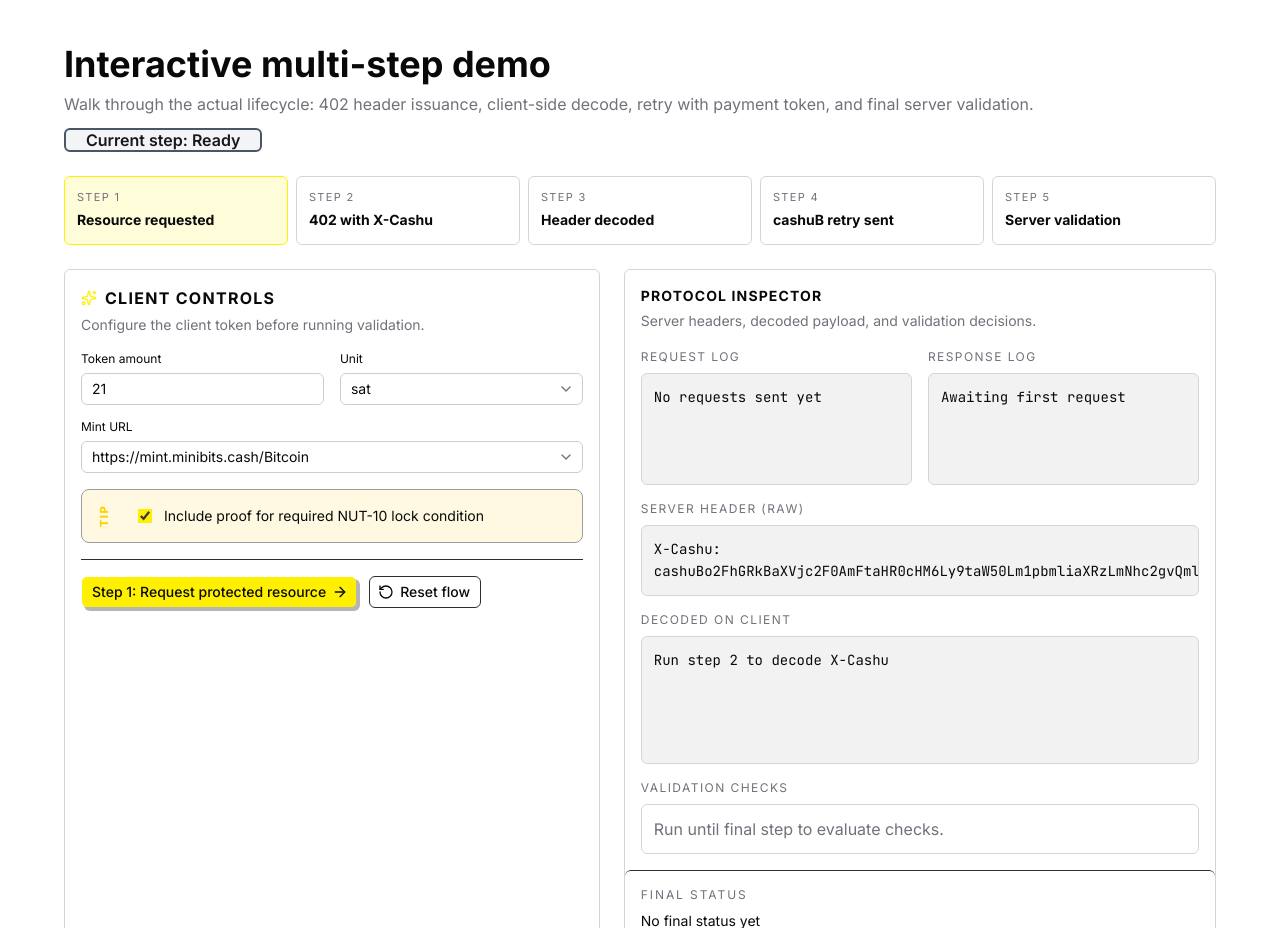
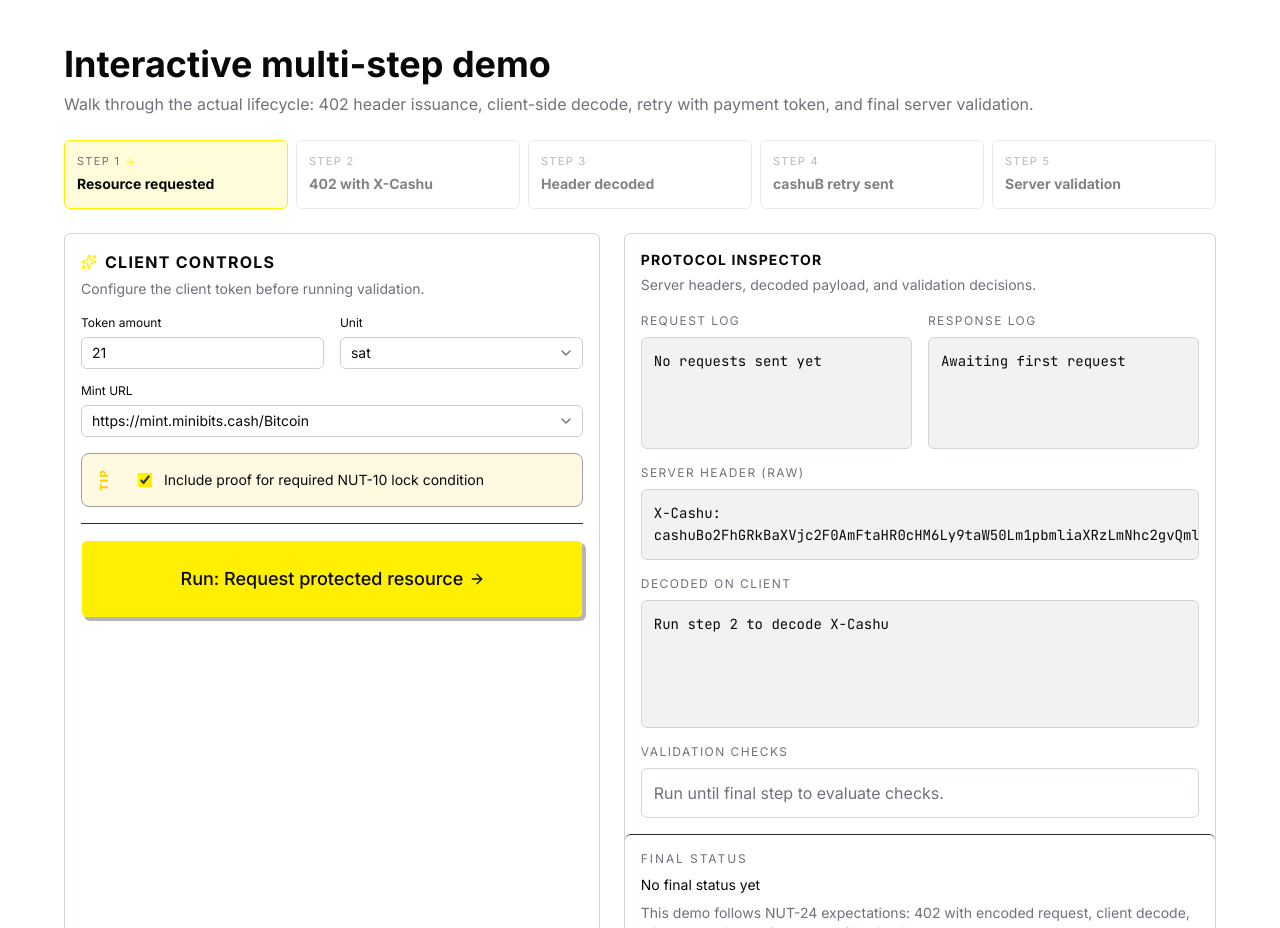
Before and after one commit to Egge21M/402fordummies, a Next.js app: page / in a window 1280 px wide. Shown: the part 2060-2988 px from the top of the page. Built offline with nearby package versions, Linux system fonts and the light colour scheme.

Commit message:
steps ui updates.

```diff
--- a/components/nut24-landing.tsx
+++ b/components/nut24-landing.tsx
@@ -141,11 +141,11 @@ export function Nut24Landing() {
     setValidation([]);
   }
 
-  function getNextStepLabel() {
-    if (demoStep === 0) return "Step 1: Request protected resource";
-    if (demoStep === 1) return "Step 2: Decode X-Cashu header";
-    if (demoStep === 2) return "Step 3: Retry with cashuB token";
-    if (demoStep === 3) return "Step 4: Run server validation";
+  function getCurrentStepLabel() {
+    if (demoStep === 0) return "Run: Request protected resource";
+    if (demoStep === 1) return "Run: Decode X-Cashu header";
+    if (demoStep === 2) return "Run: Retry with cashuB token";
+    if (demoStep === 3) return "Run: Validate payment";
     return "Flow complete";
   }
 
@@ -398,9 +398,6 @@ export function Nut24Landing() {
                 payment token, and final server validation.
               </p>
             </div>
-            <Badge variant="secondary" className="border-2 border-gray-600 bg-gray-100 px-5 py-2.5 text-base font-semibold">
-              Current step: {activeStepLabel}
-            </Badge>
           </div>
 
           {/* Demo phase indicators */}
@@ -408,17 +405,23 @@ export function Nut24Landing() {
             {demoPhases.map((phase, index) => {
               const complete = index < demoStep;
               const active = index === demoStep;
+              const pending = index > demoStep;
               return (
                 <div
                   key={phase}
                   className={cn(
-                    "rounded-md border border-gray-300 p-3",
+                    "relative rounded-md border border-gray-300 p-3 transition-opacity",
                     revealMotion,
-                    complete && "border-emerald-600 bg-emerald-500/10",
-                    active && "border-primary bg-primary/15"
+                    complete && "border-gray-400 bg-gray-100/50",
+                    active && "border-primary bg-primary/15",
+                    pending && "opacity-50"
                   )}
                 >
-                  <p className="text-[11px] uppercase tracking-[0.12em] text-muted-foreground">Step {index + 1}</p>
+                  <p className="text-[11px] uppercase tracking-[0.12em] text-muted-foreground">
+                    Step {index + 1}
+                    {complete && <CheckCircle2 className="ml-1 inline-block size-3 text-gray-500" />}
+                    {active && <ArrowRight className="ml-1 inline-block size-3 text-primary" />}
+                  </p>
                   <p className="mt-1 text-sm font-bold leading-relaxed">{phase}</p>
                 </div>
               );
@@ -492,19 +495,23 @@ export function Nut24Landing() {
 
                 <Separator />
 
-                <div className="flex flex-wrap gap-3">
+                <div className="flex flex-col gap-3">
                   <Button
                     onClick={runNextStep}
                     disabled={demoStep === 4}
-                    className="shadow-[3px_3px_0_oklch(0.15_0_0/30%)]"
+                    className="h-auto text-lg py-6 shadow-[3px_3px_0_oklch(0.15_0_0/30%)]"
                   >
-                    {getNextStepLabel()}
+                    {getCurrentStepLabel()}
                     <ArrowRight data-icon="inline-end" />
                   </Button>
-                  <Button variant="outline" onClick={resetDemo}>
-                    <RotateCcw data-icon="inline-start" />
-                    Reset flow
-                  </Button>
+                  {demoStep > 0 && (
+                    <button
+                      onClick={resetDemo}
+                      className="text-sm text-muted-foreground hover:text-foreground underline underline-offset-4 transition-colors"
+                    >
+                      Reset flow
+                    </button>
+                  )}
                 </div>
               </CardContent>
             </Card>
```
